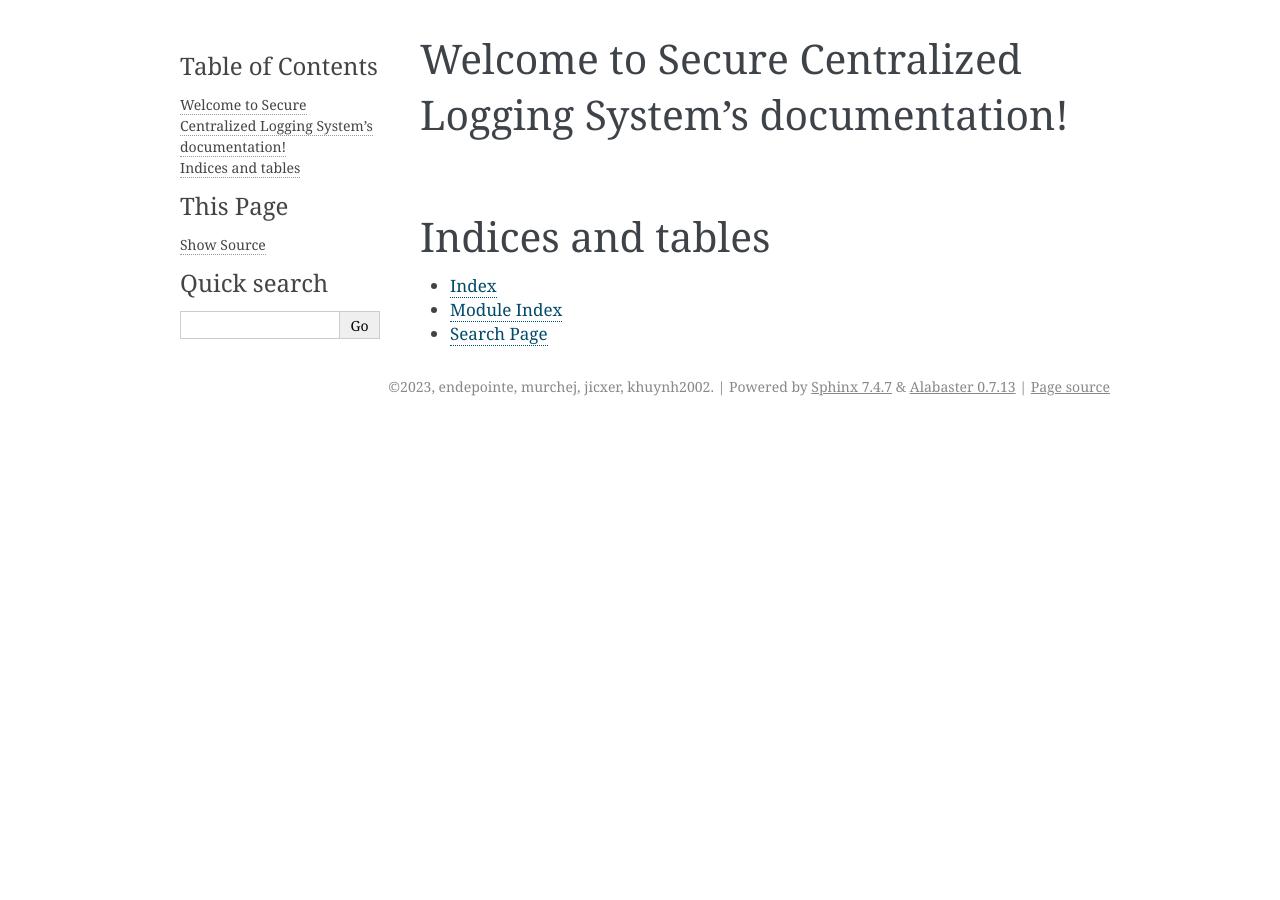
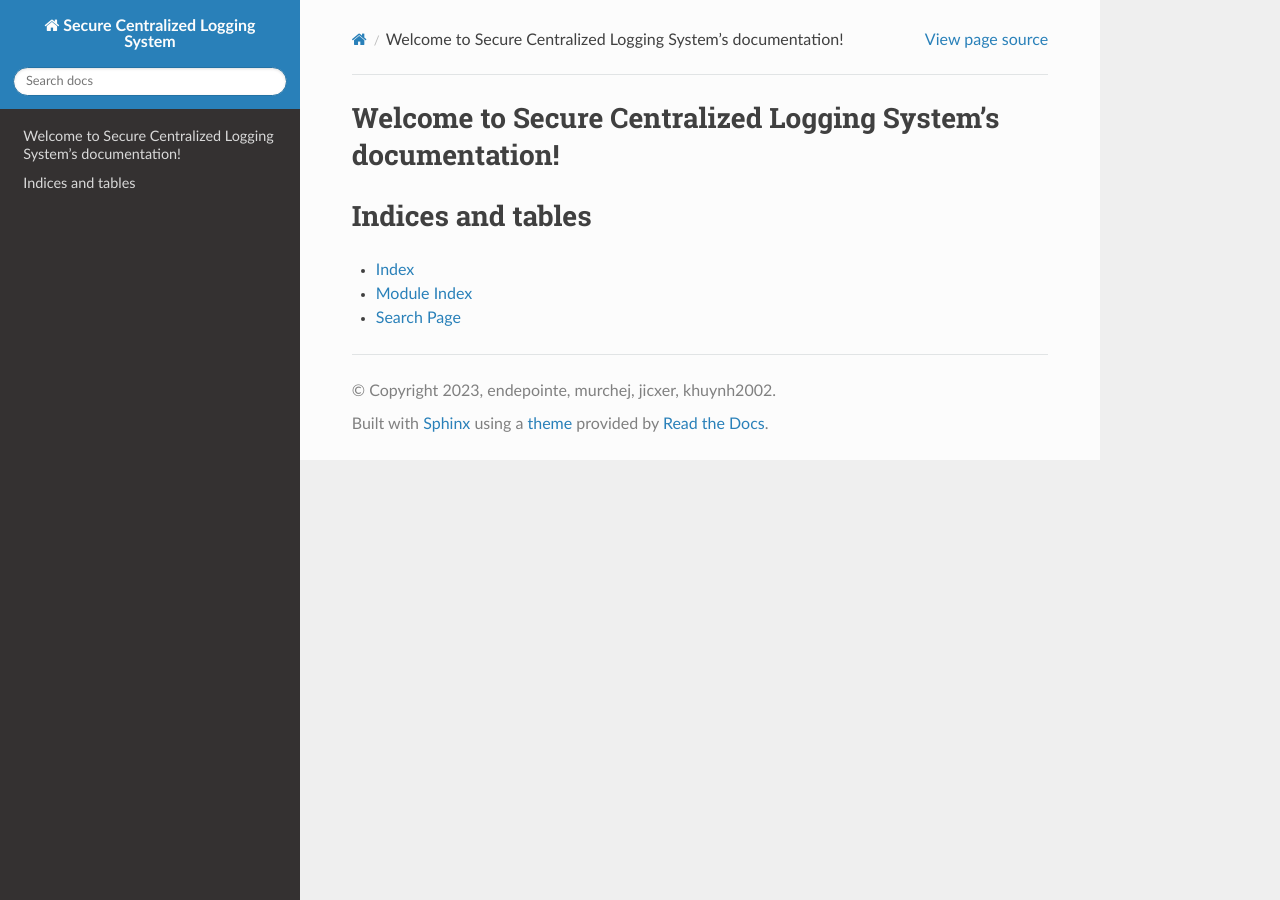
Before and after one commit to SecurityLogMiner/log-collection-documentation, a Sphinx documentation site: the page built from docs/source/index.rst, in a window 1280 px wide. Built offline with Sphinx 7.4.7 and the Read the Docs theme 2.0.0, drawn with Linux system fonts in a browser that asks for light colours.

Commit message:
Khuynh2002 patch 1 (#21)
* Update conf.py

* Update conf.py

```diff
--- a/docs/source/conf.py
+++ b/docs/source/conf.py
@@ -14,7 +14,7 @@ release = '0.1'
 # -- General configuration ---------------------------------------------------
 # https://www.sphinx-doc.org/en/master/usage/configuration.html#general-configuration
 
-extensions = []
+extensions = ["myst_parser"]
 
 templates_path = ['_templates']
 exclude_patterns = []
@@ -24,5 +24,5 @@ exclude_patterns = []
 # -- Options for HTML output -------------------------------------------------
 # https://www.sphinx-doc.org/en/master/usage/configuration.html#options-for-html-output
 
-html_theme = 'alabaster'
+html_theme = 'sphinx_rtd_theme'
 html_static_path = ['_static']
```
